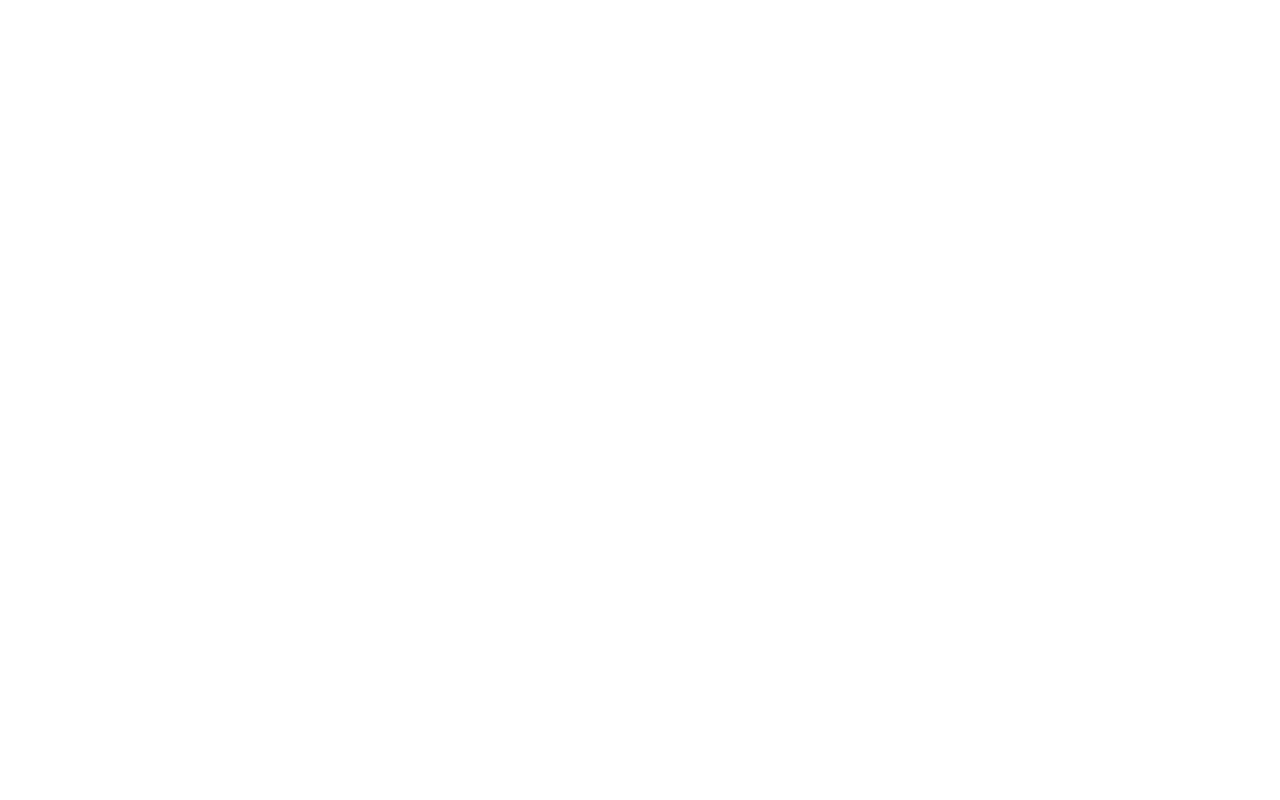
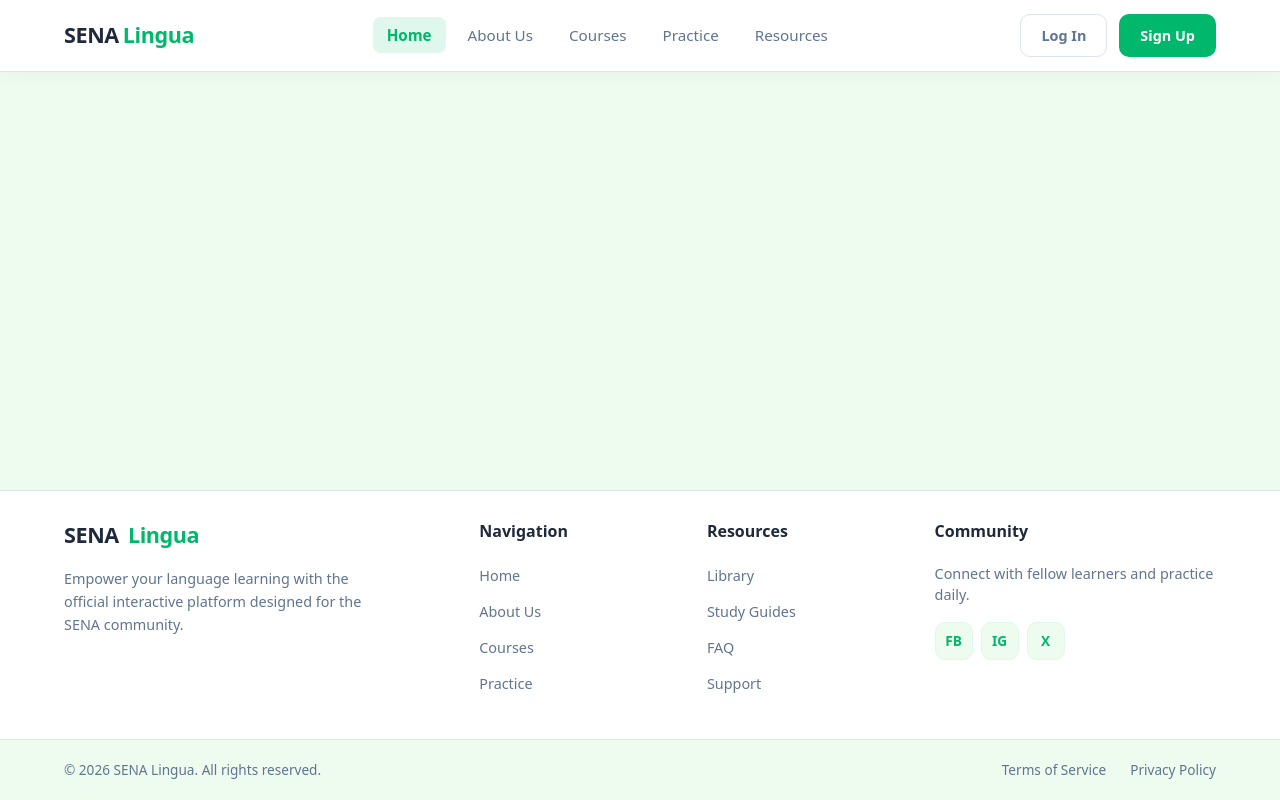
Before and after one commit to erikalegria1999-cmd/Senalingua-demo, a plain HTML site: page index.html in a window 1280 px wide. Drawn offline with Linux system fonts and the light colour scheme.

Commit message:
🎨 Colors  🔘 Botones  🧭 Navbar  🦶 Footer  ✨ Animaciones

```diff
--- /dev/null
+++ b/css/estilo.css
@@ -0,0 +1,311 @@
+/* VARIABLES Y PALETA DE COLORES REFINADA */
+:root {
+    --verde-principal: #00B86B;
+    --verde-claro: #DFF7EC;
+    --verde-suave: #EEFBEF;
+    --azul-gris: #60758F;
+    --blanco: #FFFFFF;
+    --gris-borde: #DCE5ED;
+    /* Estados derivados y sombras orgánicas */
+    --verde-hover: #009958;
+    --texto-oscuro: #1E293B;
+    --sombra-suave: 0 10px 30px -10px rgba(0, 184, 107, 0.25);
+}
+/* Reset básico */
+* {
+    box-sizing: border-box;
+    margin: 0;
+    padding: 0;
+}
+body {
+    font-family: system-ui, -apple-system, BlinkMacSystemFont, 'Segoe UI', Roboto, sans-serif;
+    background-color: var(--verde-suave);
+    color: var(--texto-oscuro);
+    line-height: 1.5;
+    min-height: 100vh;
+    display: flex;
+    flex-direction: column;
+}
+/* HEADER & NAVBAR */
+.site-header {
+    position: sticky;
+    top: 0;
+    z-index: 1000;
+}
+.navbar {
+    background-color: var(--blanco);
+    border-bottom: 1px solid var(--gris-borde);
+    box-shadow: 0 4px 20px rgba(0, 0, 0, 0.03);
+}
+.navbar-container {
+    max-width: 1200px;
+    margin: 0 auto;
+    padding: 0.875rem 1.5rem;
+    display: flex;
+    align-items: center;
+    justify-content: space-between;
+    gap: 1.5rem;
+    position: relative;
+}
+/* Brand / Logo */
+.logo {
+    font-size: 1.35rem;
+    font-weight: 800;
+    color: var(--texto-oscuro);
+    text-decoration: none;
+    letter-spacing: -0.02em;
+    transition: transform 0.2s ease;
+    display: inline-flex;
+    align-items: center;
+}
+.logo:hover {
+    transform: scale(1.03);
+}
+.logo span {
+    color: var(--verde-principal);
+    margin-left: 4px;
+}
+/* Navigation Links */
+.nav-links {
+    display: flex;
+    align-items: center;
+    list-style: none;
+    gap: 0.5rem;
+}
+.nav-links a {
+    text-decoration: none;
+    color: var(--azul-gris);
+    font-weight: 500;
+    font-size: 0.95rem;
+    padding: 0.5rem 0.875rem;
+    border-radius: 8px;
+    transition: all 0.25s cubic-bezier(0.4, 0, 0.2, 1);
+}
+.nav-links a:hover {
+    color: var(--verde-principal);
+    background-color: var(--verde-suave);
+    transform: translateY(-2px);
+}
+.nav-links a.active {
+    color: var(--verde-principal);
+    background-color: var(--verde-claro);
+    font-weight: 600;
+}
+/* Botones Auth */
+.nav-buttons {
+    display: flex;
+    align-items: center;
+    gap: 0.75rem;
+}
+.login-btn,
+.register-btn {
+    text-decoration: none;
+    font-size: 0.9rem;
+    font-weight: 600;
+    padding: 0.6rem 1.25rem;
+    border-radius: 10px;
+    transition: all 0.25s cubic-bezier(0.4, 0, 0.2, 1);
+    display: inline-flex;
+    align-items: center;
+    justify-content: center;
+}
+.login-btn {
+    color: var(--azul-gris);
+    border: 1px solid var(--gris-borde);
+    background-color: transparent;
+}
+.login-btn:hover {
+    color: var(--texto-oscuro);
+    border-color: var(--azul-gris);
+    background-color: var(--blanco);
+    transform: translateY(-2px);
+    box-shadow: 0 4px 12px rgba(0, 0, 0, 0.05);
+}
+.register-btn {
+    color: var(--blanco);
+    background-color: var(--verde-principal);
+    border: 1px solid transparent;
+}
+.register-btn:hover {
+    background-color: var(--verde-hover);
+    transform: translateY(-2px);
+    box-shadow: var(--sombra-suave);
+}
+.register-btn:active,
+.login-btn:active {
+    transform: translateY(0);
+}
+/* MENÚ MOBILE PURO CSS (SIN JS) */
+.menu-checkbox {
+    display: none;
+}
+.mobile-menu-btn {
+    display: none;
+    flex-direction: column;
+    justify-content: space-between;
+    width: 26px;
+    height: 18px;
+    cursor: pointer;
+}
+.mobile-menu-btn span {
+    height: 3px;
+    width: 100%;
+    background-color: var(--texto-oscuro);
+    border-radius: 2px;
+    transition: all 0.3s ease;
+}
+/* AQUI ESTA EL MAIN */
+.main-content {
+    flex: 1;
+}
+/* FOOTER ANIMADO */
+.footer {
+    background-color: var(--blanco);
+    border-top: 1px solid var(--gris-borde);
+    margin-top: auto;
+    padding-top: 1.75rem;
+}
+.footer-container {
+    max-width: 1200px;
+    margin: 0 auto;
+    padding: 0 1.5rem 2rem 1.5rem;
+    display: grid;
+    grid-template-columns: 2fr 1fr 1fr 1.5fr;
+    gap: 2.5rem;
+}
+.footer-brand .logo {
+    display: inline-block;
+    margin-bottom: 1rem;
+}
+.footer-description {
+    color: var(--azul-gris);
+    font-size: 0.9rem;
+    line-height: 1.6;
+    max-width: 320px;
+}
+.footer-title {
+    color: var(--texto-oscuro);
+    font-size: 1rem;
+    font-weight: 700;
+    margin-bottom: 1.25rem;
+}
+.footer-links {
+    list-style: none;
+}
+.footer-links li {
+    margin-bottom: 0.75rem;
+}
+.footer-links a {
+    text-decoration: none;
+    color: var(--azul-gris);
+    font-size: 0.9rem;
+    font-weight: 500;
+    transition: all 0.25s ease;
+    display: inline-block;
+}
+.footer-links a:hover {
+    color: var(--verde-principal);
+    transform: translateX(4px);
+}
+.footer-info {
+    color: var(--azul-gris);
+    font-size: 0.9rem;
+    margin-bottom: 1rem;
+    line-height: 1.5;
+}
+.footer-socials {
+    display: flex;
+    gap: 0.5rem;
+}
+.social-btn {
+    display: inline-flex;
+    align-items: center;
+    justify-content: center;
+    min-width: 38px;
+    height: 38px;
+    padding: 0 0.5rem;
+    border-radius: 10px;
+    background-color: var(--verde-suave);
+    color: var(--verde-principal);
+    border: 1px solid var(--verde-claro);
+    font-weight: 700;
+    font-size: 0.85rem;
+    text-decoration: none;
+    white-space: nowrap;
+    transition: all 0.25s cubic-bezier(0.4, 0, 0.2, 1);
+}
+.social-btn:hover {
+    background-color: var(--verde-principal);
+    color: var(--blanco);
+    border-color: var(--verde-principal);
+    transform: translateY(-3px);
+    box-shadow: 0 4px 12px rgba(0, 184, 107, 0.25);
+}
+.footer-bottom {
+    border-top: 1px solid var(--gris-borde);
+    background-color: var(--verde-suave);
+    padding: 1.25rem 0;
+}
+.footer-bottom-container {
+    max-width: 1200px;
+    margin: 0 auto;
+    padding: 0 1.5rem;
+    display: flex;
+    align-items: center;
+    justify-content: space-between;
+    font-size: 0.85rem;
+    color: var(--azul-gris);
+}
+.footer-legal {
+    display: flex;
+    gap: 1.5rem;
+}
+.footer-legal a {
+    color: var(--azul-gris);
+    text-decoration: none;
+    transition: color 0.2s ease;
+}
+.footer-legal a:hover {
+    color: var(--verde-principal);
+}
+/* RESPONSIVO */
+@media (max-width: 900px) {
+    .footer-container {
+        grid-template-columns: 1fr 1fr;
+    }
+}
+@media (max-width: 768px) {
+    .mobile-menu-btn {
+        display: flex;
+    }
+    .nav-links {
+        display: none;
+        position: absolute;
+        top: 100%;
+        left: 0;
+        right: 0;
+        background-color: var(--blanco);
+        flex-direction: column;
+        padding: 1.5rem;
+        border-bottom: 1px solid var(--gris-borde);
+        box-shadow: 0 10px 20px rgba(0,0,0,0.05);
+    }
+    /* Activa menú en móviles usando el checkbox (Sin JS) */
+    .menu-checkbox:checked ~ .nav-links {
+        display: flex;
+    }
+    .nav-buttons {
+        display: none;
+    }
+}
+@media (max-width: 600px) {
+    .footer-container {
+        grid-template-columns: 1fr;
+        gap: 2rem;
+    }
+    .footer-bottom-container {
+        flex-direction: column;
+        gap: 0.75rem;
+        text-align: center;
+    }
+}
--- a/index.html
+++ b/index.html
@@ -1,11 +1,100 @@
 <!DOCTYPE html>
-<html lang="en">
+<html lang="eN">
 <head>
     <meta charset="UTF-8">
     <meta name="viewport" content="width=device-width, initial-scale=1.0">
-    <title>Document</title>
+    <title>SENA Lingua</title>
+    <link rel="stylesheet" href="css/estilo.css">
 </head>
 <body>
+    <!-- NAVBAR -->
+    <header class="site-header">
+        <nav class="navbar">
+            <div class="navbar-container">
+                <!-- Logo -->
+                <a href="index.html" class="logo">
+                    SENA <span>Lingua</span>
+                </a>
+                <!-- Checkbox invisible para menú mobile responsivo (Sin JS) -->
+                <input type="checkbox" id="menu-toggle" class="menu-checkbox">
+                <label for="menu-toggle" class="mobile-menu-btn" aria-label="Abrir menú">
+                    <span></span>
+                    <span></span>
+                    <span></span>
+                </label>
+                <!-- Enlaces de navegación -->
+                <ul class="nav-links">
+                    <li><a href="index.html" class="active">Home</a></li>
+                    <li><a href="about.html">About Us</a></li>
+                    <li><a href="courses.html">Courses</a></li>
+                    <li><a href="practice.html">Practice</a></li>
+                    <li><a href="resources.html">Resources</a></li>
+                </ul>
+                <!-- Botones de Acción -->
+                <div class="nav-buttons">
+                    <a href="login.html" class="login-btn">Log In</a>
+                    <a href="register.html" class="register-btn">Sign Up</a>
+                </div>
+            </div>
+        </nav>
+    </header>
+    <main class="main-content" style="flex: 1; padding: 3rem 1.5rem;">
 
+    </main>
+
+    <!-- FOOTER -->
+    <footer class="footer">
+        <div class="footer-container">
+            <!-- Columna 1: Marca & Descripción -->
+            <div class="footer-col footer-brand">
+                <a href="index.html" class="logo">
+                    SENA <span>Lingua</span>
+                </a>
+                <p class="footer-description">
+                    Empower your language learning with the official interactive platform designed for the SENA community.
+                </p>
+            </div>
+            <!-- Columna 2: Navegación -->
+            <div class="footer-col">
+                <h4 class="footer-title">Navigation</h4>
+                <ul class="footer-links">
+                    <li><a href="index.html">Home</a></li>
+                    <li><a href="about.html">About Us</a></li>
+                    <li><a href="courses.html">Courses</a></li>
+                    <li><a href="practice.html">Practice</a></li>
+                </ul>
+            </div>
+            <!-- Columna 3: Recursos -->
+            <div class="footer-col">
+                <h4 class="footer-title">Resources</h4>
+                <ul class="footer-links">
+                    <li><a href="resources.html">Library</a></li>
+                    <li><a href="#">Study Guides</a></li>
+                    <li><a href="#">FAQ</a></li>
+                    <li><a href="#">Support</a></li>
+                </ul>
+            </div>
+            <!-- Columna 4: Comunidad & Redes -->
+            <div class="footer-col">
+                <h4 class="footer-title">Community</h4>
+                <p class="footer-info">Connect with fellow learners and practice daily.</p>
+                <div class="footer-socials">
+                    <a href="#" class="social-btn" translate="no" aria-label="Facebook">FB</a>
+                    <a href="#" class="social-btn" translate="no" aria-label="Instagram">IG</a>
+                    <a href="#" class="social-btn" translate="no" aria-label="X / Twitter">X</a>
+                </div>
+            </div>
+        </div>
+        <!-- Barra Inferior (Copyright & Legal) -->
+        <div class="footer-bottom">
+            <div class="footer-bottom-container">
+                <p>&copy; 2026 SENA Lingua. All rights reserved.</p>
+                <div class="footer-legal">
+                    <a href="#">Terms of Service</a>
+                    <a href="#">Privacy Policy</a>
+                </div>
+            </div>
+        </div>
+    </footer>
 </body>
 </html>
```
